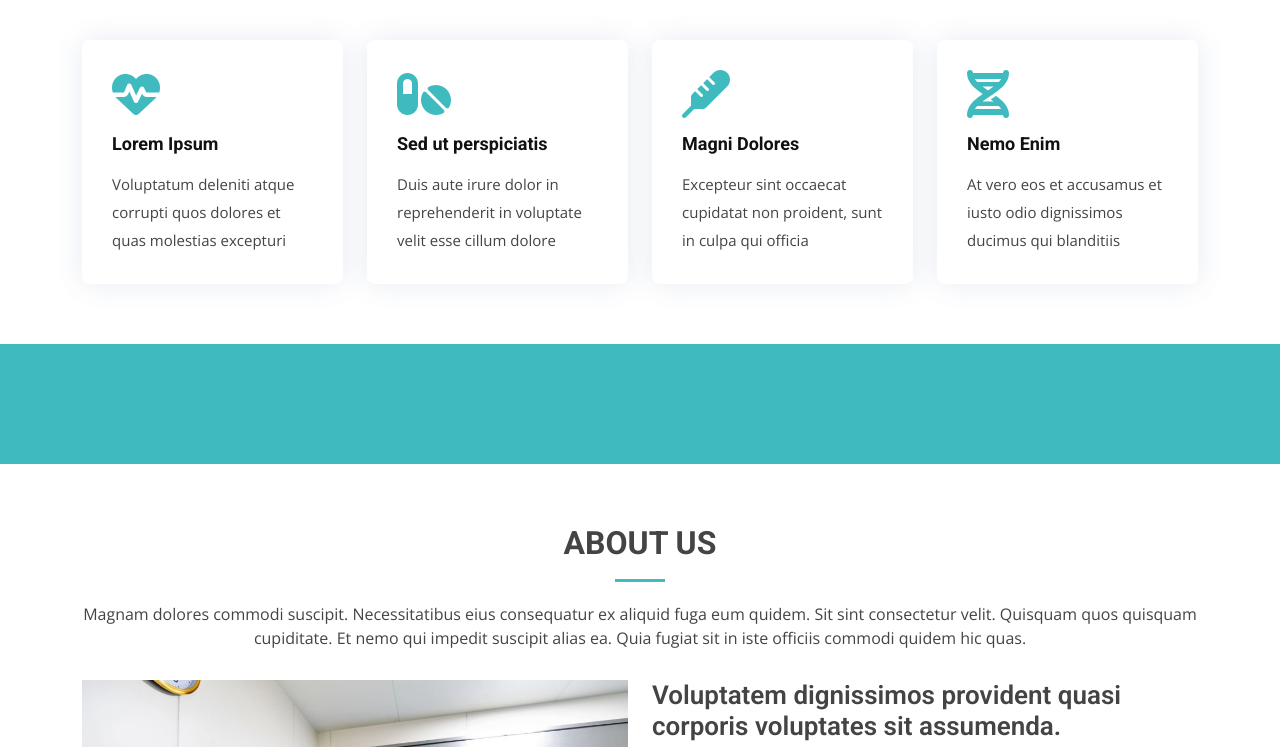
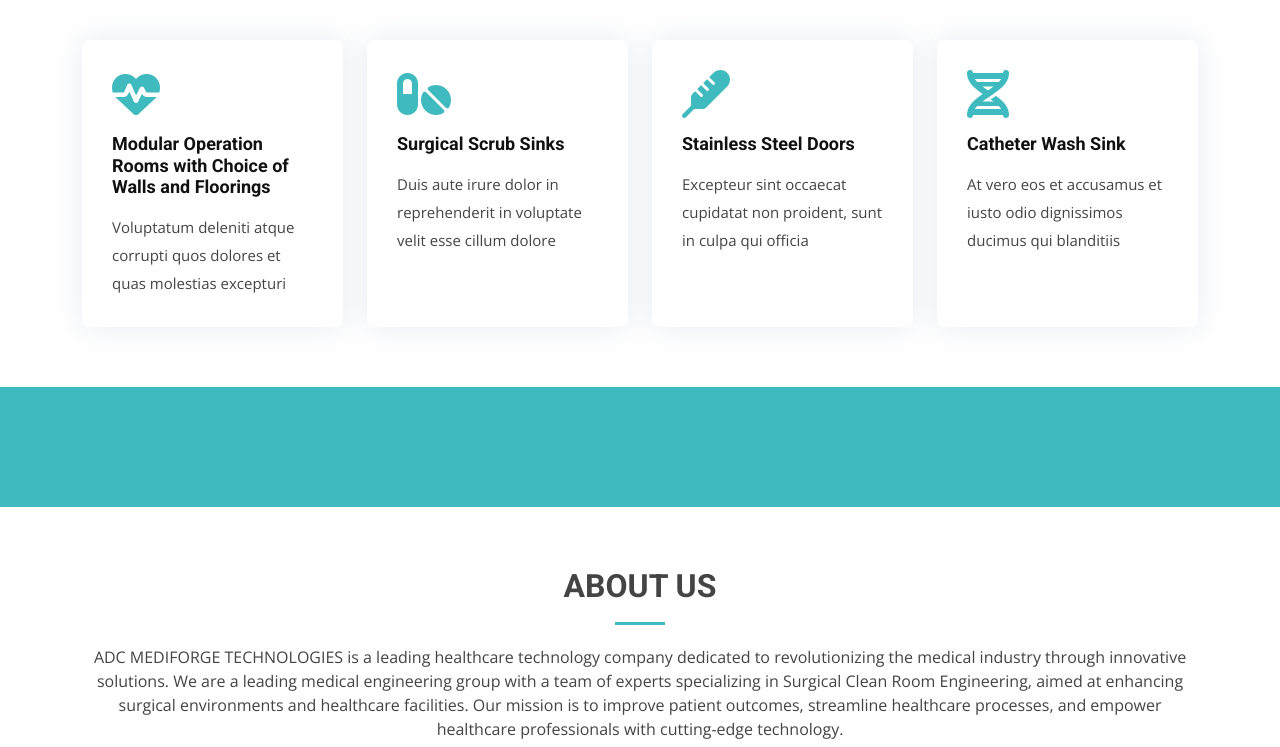
Before and after one commit to dhijinchandran/adc-medical, a plain HTML site: page index.html in a window 1280 px wide. Shown: the part 820-1567 px from the top of the page. Drawn offline with nearby package versions, Linux system fonts and the light colour scheme.

Commit message:
1 st commit

```diff
--- a/index.html
+++ b/index.html
@@ -152,7 +152,7 @@
           <div class="col-md-6 col-lg-3 d-flex align-items-stretch mb-5 mb-lg-0">
             <div class="icon-box" data-aos="fade-up" data-aos-delay="100">
               <div class="icon"><i class="fas fa-heartbeat"></i></div>
-              <h4 class="title"><a href="">Lorem Ipsum</a></h4>
+              <h4 class="title"><a href="">Modular Operation Rooms with Choice of Walls and Floorings</a></h4>
               <p class="description">Voluptatum deleniti atque corrupti quos dolores et quas molestias excepturi</p>
             </div>
           </div>
@@ -160,7 +160,7 @@
           <div class="col-md-6 col-lg-3 d-flex align-items-stretch mb-5 mb-lg-0">
             <div class="icon-box" data-aos="fade-up" data-aos-delay="200">
               <div class="icon"><i class="fas fa-pills"></i></div>
-              <h4 class="title"><a href="">Sed ut perspiciatis</a></h4>
+              <h4 class="title"><a href="">Surgical Scrub Sinks</a></h4>
               <p class="description">Duis aute irure dolor in reprehenderit in voluptate velit esse cillum dolore</p>
             </div>
           </div>
@@ -168,7 +168,7 @@
           <div class="col-md-6 col-lg-3 d-flex align-items-stretch mb-5 mb-lg-0">
             <div class="icon-box" data-aos="fade-up" data-aos-delay="300">
               <div class="icon"><i class="fas fa-thermometer"></i></div>
-              <h4 class="title"><a href="">Magni Dolores</a></h4>
+              <h4 class="title"><a href="">Stainless Steel Doors</a></h4>
               <p class="description">Excepteur sint occaecat cupidatat non proident, sunt in culpa qui officia</p>
             </div>
           </div>
@@ -176,7 +176,7 @@
           <div class="col-md-6 col-lg-3 d-flex align-items-stretch mb-5 mb-lg-0">
             <div class="icon-box" data-aos="fade-up" data-aos-delay="400">
               <div class="icon"><i class="fas fa-dna"></i></div>
-              <h4 class="title"><a href="">Nemo Enim</a></h4>
+              <h4 class="title"><a href="">Catheter Wash Sink</a></h4>
               <p class="description">At vero eos et accusamus et iusto odio dignissimos ducimus qui blanditiis</p>
             </div>
           </div>
@@ -207,7 +207,7 @@
 
         <div class="section-title">
           <h2>About Us</h2>
-          <p>Magnam dolores commodi suscipit. Necessitatibus eius consequatur ex aliquid fuga eum quidem. Sit sint consectetur velit. Quisquam quos quisquam cupiditate. Et nemo qui impedit suscipit alias ea. Quia fugiat sit in iste officiis commodi quidem hic quas.</p>
+          <p>ADC MEDIFORGE TECHNOLOGIES is a leading healthcare technology company dedicated to revolutionizing the medical industry through innovative solutions. We are a leading medical engineering group with a team of experts specializing in Surgical Clean Room Engineering, aimed at enhancing surgical environments and healthcare facilities. Our mission is to improve patient outcomes, streamline healthcare processes, and empower healthcare professionals with cutting-edge technology.</p>
         </div>
 
         <div class="row">
@@ -426,7 +426,7 @@
       <div class="container" data-aos="fade-up">
 
         <div class="section-title">
-          <h2>Departments</h2>
+          <h2>Products/Services:</h2>
           <p>Magnam dolores commodi suscipit. Necessitatibus eius consequatur ex aliquid fuga eum quidem. Sit sint consectetur velit. Quisquam quos quisquam cupiditate. Et nemo qui impedit suscipit alias ea. Quia fugiat sit in iste officiis commodi quidem hic quas.</p>
         </div>
 
@@ -435,25 +435,25 @@
             <ul class="nav nav-tabs flex-column">
               <li class="nav-item">
                 <a class="nav-link active show" data-bs-toggle="tab" data-bs-target="#tab-1">
-                  <h4>Cardiology</h4>
+                  <h4>Modular Operation Rooms with Choice of Walls and Floorings</h4>
                   <p>Quis excepturi porro totam sint earum quo nulla perspiciatis eius.</p>
                 </a>
               </li>
               <li class="nav-item mt-2">
                 <a class="nav-link" data-bs-toggle="tab" data-bs-target="#tab-2">
-                  <h4>Neurology</h4>
+                  <h4>Surgical Scrub Sinks</h4>
                   <p>Voluptas vel esse repudiandae quo excepturi.</p>
                 </a>
               </li>
               <li class="nav-item mt-2">
                 <a class="nav-link" data-bs-toggle="tab" data-bs-target="#tab-3">
-                  <h4>Hepatology</h4>
+                  <h4>Stainless Steel Doors</h4>
                   <p>Velit veniam ipsa sit nihil blanditiis mollitia natus.</p>
                 </a>
               </li>
               <li class="nav-item mt-2">
                 <a class="nav-link" data-bs-toggle="tab" data-bs-target="#tab-4">
-                  <h4>Pediatrics</h4>
+                  <h4>Catheter Wash Sink</h4>
                   <p>Ratione hic sapiente nostrum doloremque illum nulla praesentium id</p>
                 </a>
               </li>
```
